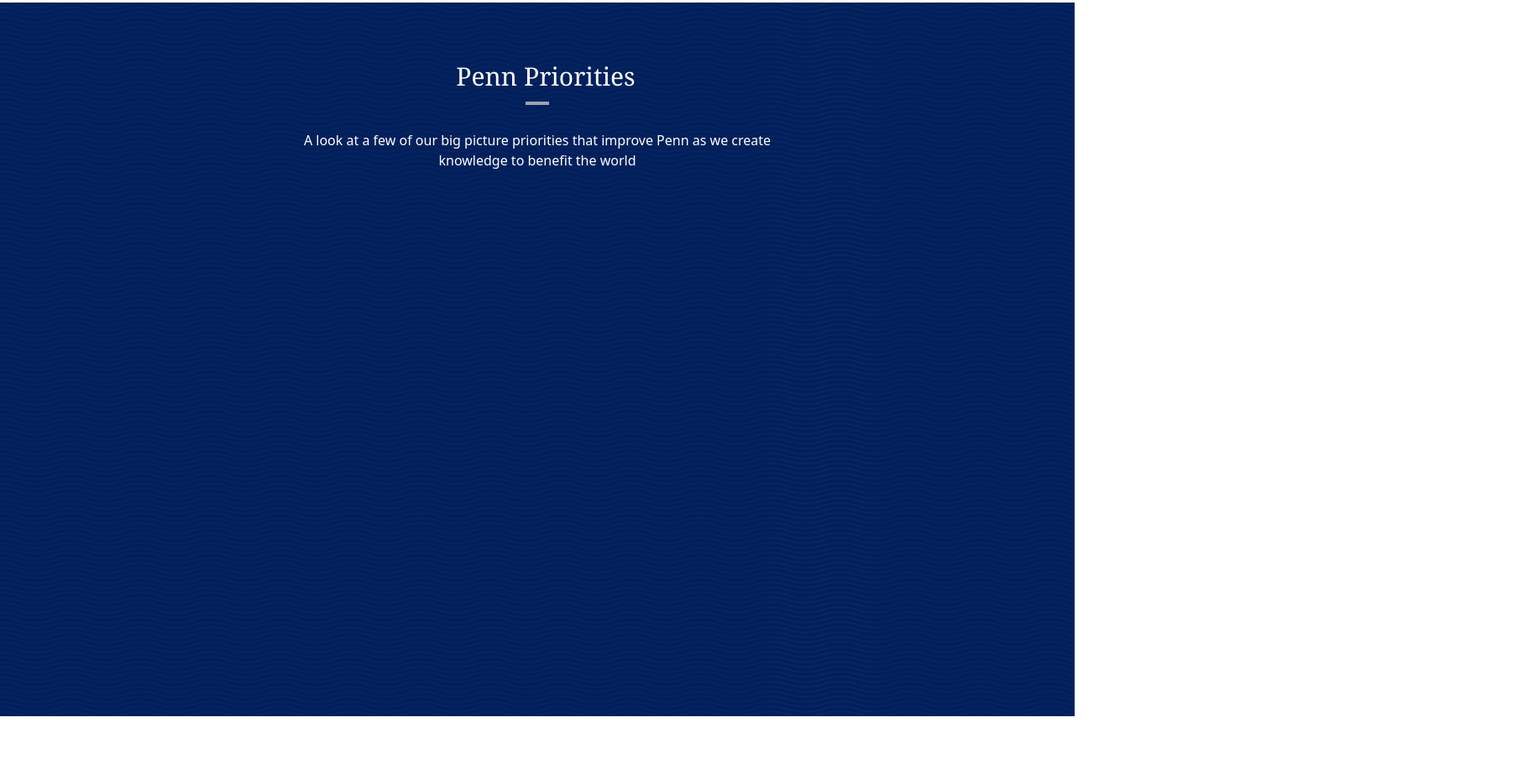
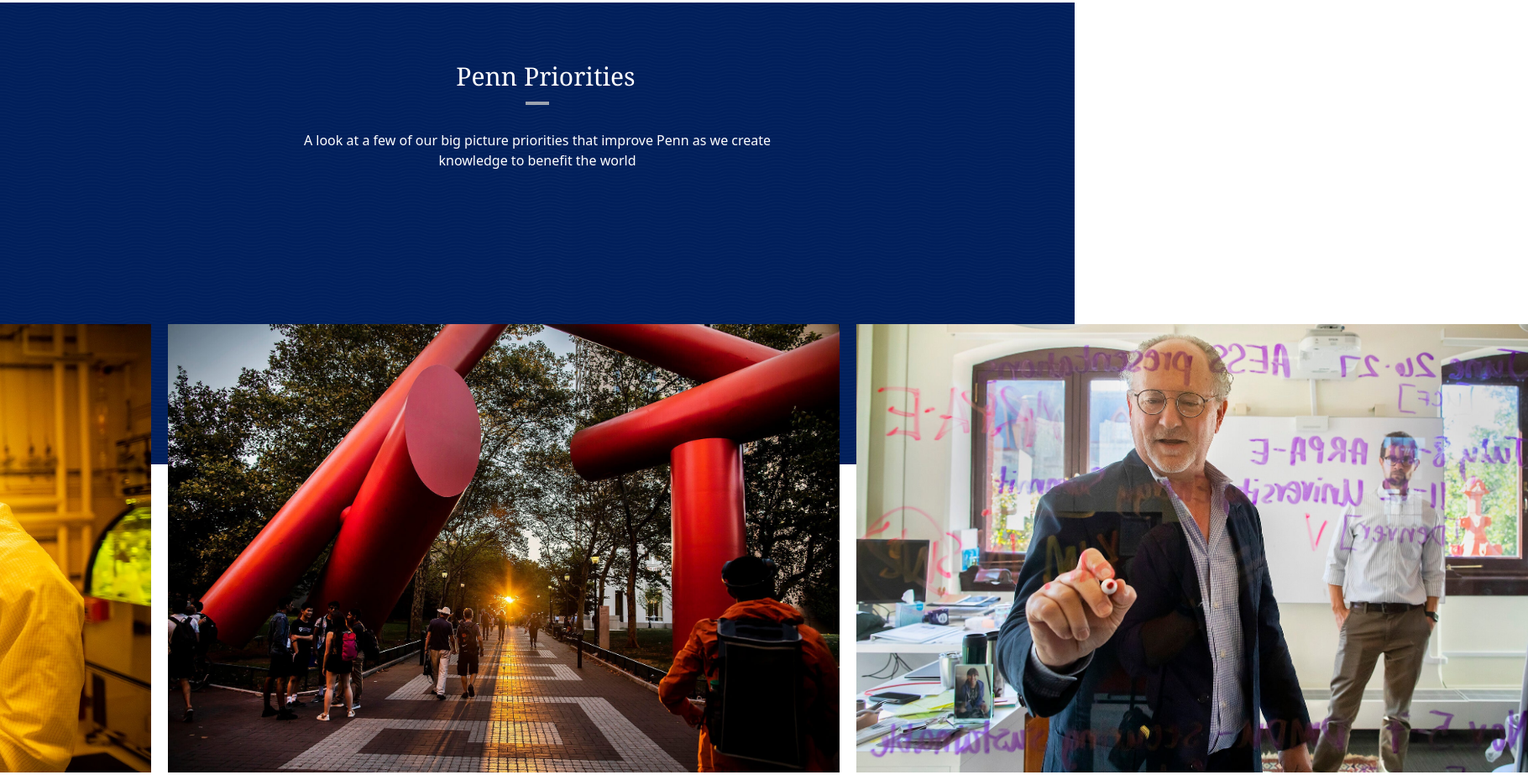
Before and after one commit to AntoineMHB/upenn_clone, a website built with Vite: page index.html in a window 1280 px wide. Shown: the part 4474-5397 px from the top of the page at 84% size, 1820 px wide, since content can reach past the window. Before the commit the page ends 5327 px from the top, so only its background shows below. Built offline with nearby package versions, Linux system fonts and the light colour scheme.

Commit message:
carousel managed

```diff
--- a/index.html
+++ b/index.html
@@ -421,7 +421,7 @@
 
       </div>
 
-      <section class="bg-[url('/images/087_blue-pattern-bg.png')] h-[850px] w-full bg-cover">
+      <section class="relative bg-[url('/images/087_blue-pattern-bg.png')] h-[550px] w-full bg-cover">
         <div class="flex items-center justify-center pl-[20px] pt-[50px]">
             <p href="" class="text-white  text-3xl font-serif flex items-center justify-center pt-[20px]">Penn Priorities</p>
 
@@ -438,6 +438,26 @@
             <p class="text-white flex items-center justify-center">knowledge to benefit the world</p>
         </div>
 
+          <!-- The carousel at the bottom -->
+                    <div class="absolute flex items-center justify-center lg:grid grid-cols-[repeat(3,minmax(800px,1fr))] gap-[20px] pt-0 w-full h-[900px] max-w-[1200px]">
+                        <div>
+                            <img src="images/049_research-innovation-singh.jpg" alt="">
+                        </div>
+
+                        <div>
+                            <img src="images/043_covenant.jpeg" alt="">
+                        </div>
+
+                        <div>
+                            <img src="images/094_mark-alan-hughes-kleinman.jpg" alt="">
+                        </div>
+
+
+                    </div>
+
+
+
+
       </section>
 
    </section>
```
